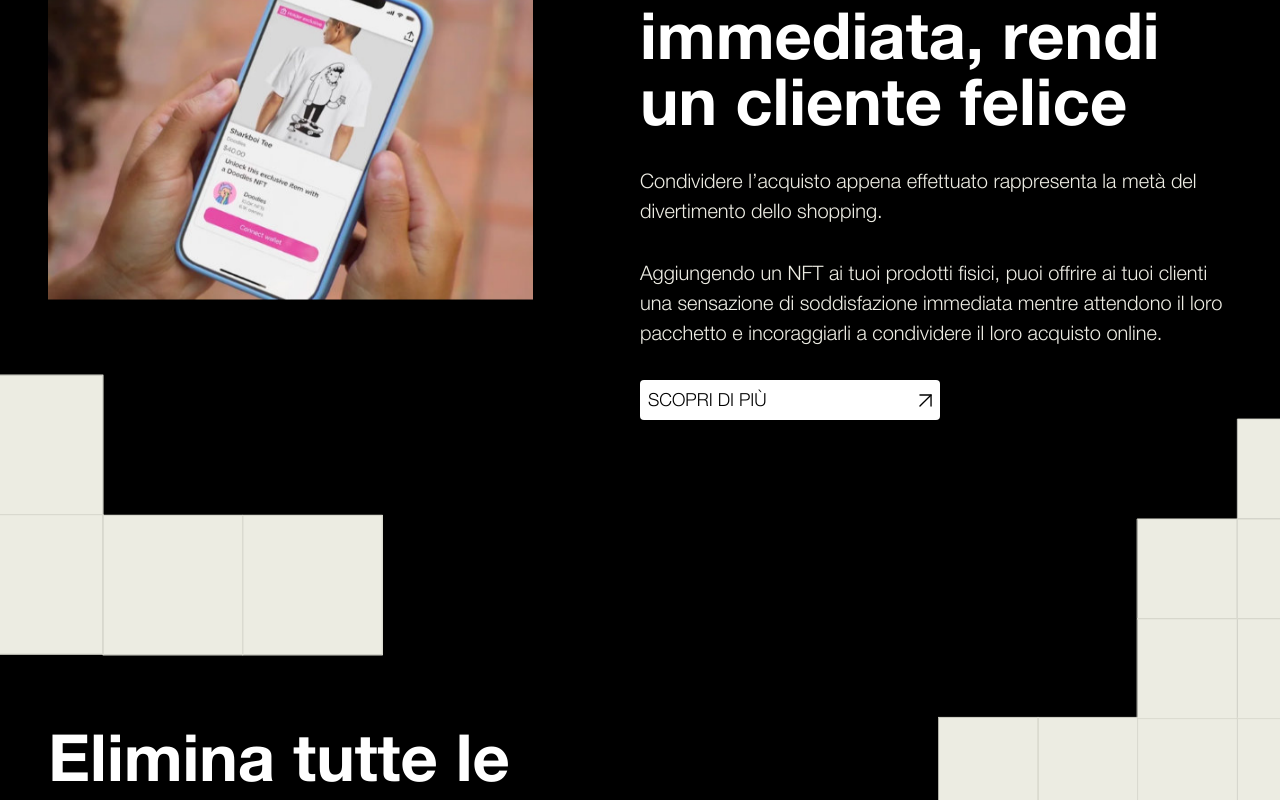
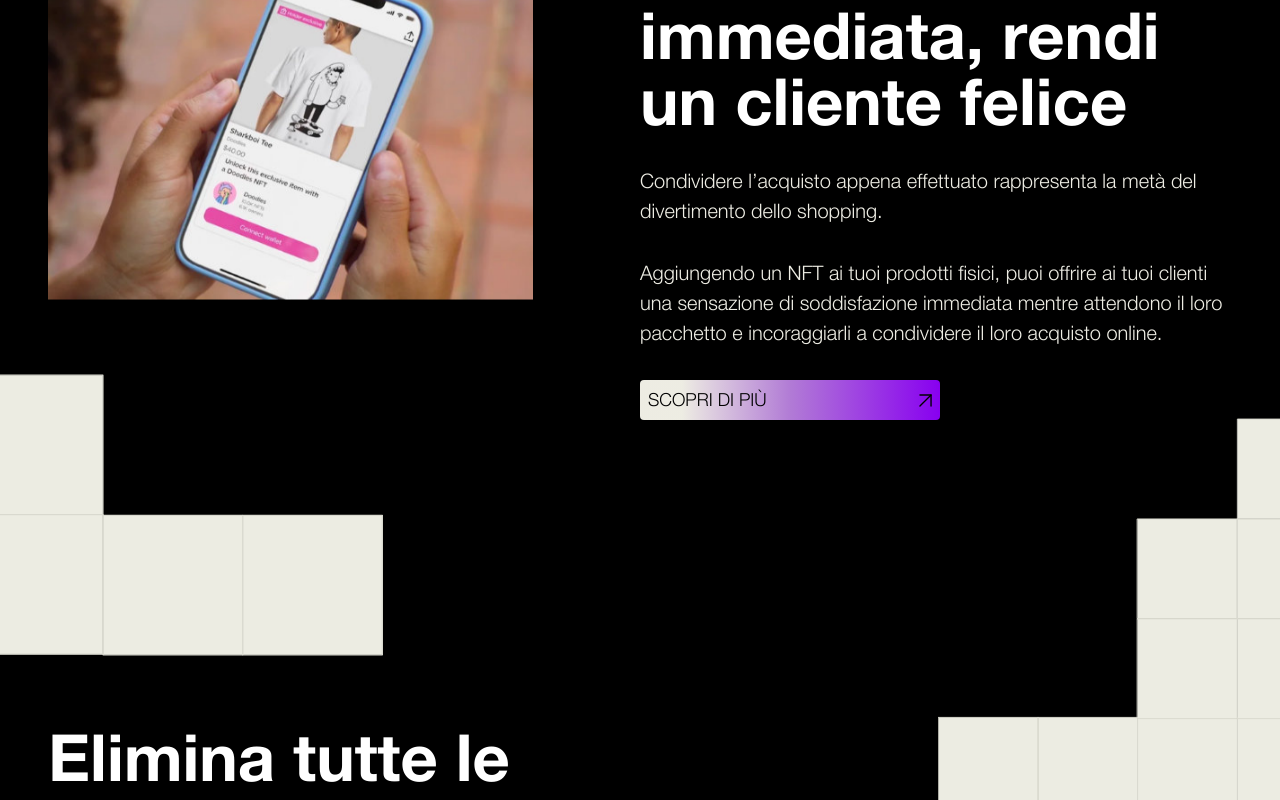
Before and after one commit to zohaib-saeed/Brots-Lab, a Next.js app: page / in a window 1280 px wide. In both pictures the pointer is over the button 790 px from the left and 3317 px from the top of the page. Shown: the part 2917-3717 px from the top of the page. Built offline with nearby package versions, Linux system fonts and the light colour scheme.

Commit message:
add: gradient to btns on hover

```diff
--- a/src/components/Commons/Button.jsx
+++ b/src/components/Commons/Button.jsx
@@ -3,8 +3,8 @@ import Image from "next/image";
 
 const Button = ({ text }) => {
   return (
-    <button className=" flex justify-between items-center h-[40px] w-[300px] bg-white px-2 rounded">
-      <p className="text-black uppercase font-normal text-lg leading-[0px]">
+    <button className=" flex btn-common justify-between items-center h-[40px] w-[300px] bg-white px-2 rounded">
+      <p className="text-black uppercase font-normal text-lg leading-[0px] transition-all duration-500">
         {text}
       </p>
       <div className="w-[13px] h-[13px] relative flex items-center justify-center object-contain  ">
--- a/src/components/Hero.jsx
+++ b/src/components/Hero.jsx
@@ -24,7 +24,7 @@ const Hero = () => {
           Rafforza il legame con i tuoi clienti e aumenta le vendite offrendo un
           accesso esclusivo a prodotti ed esperienze.
         </p>
-        <button className=" flex justify-between items-center h-[40px] w-[300px] bg-white px-2 rounded">
+        <button className="btn-hero-sec flex justify-between items-center h-[40px] w-[300px] bg-white px-2 rounded">
           <p className="text-black uppercase font-normal text-lg leading-[0px]">
             INIZIA
           </p>
--- a/src/styles/globals.css
+++ b/src/styles/globals.css
@@ -30,3 +30,21 @@ html {
     background-position: 14% 0%;
   }
 }
+
+.btn-common:hover {
+  background: linear-gradient(
+    90deg,
+    hsla(54, 23%, 91%, 1) 14%,
+    hsla(276, 52%, 66%, 1) 50%,
+    hsla(274, 100%, 47%, 1) 100%
+  );
+}
+
+.btn-hero-sec:hover {
+  background: linear-gradient(
+    90deg,
+    hsla(54, 23%, 91%, 1) 14%,
+    hsla(276, 52%, 66%, 1) 43%,
+    hsla(274, 100%, 47%, 1) 100%
+  );
+}
```
